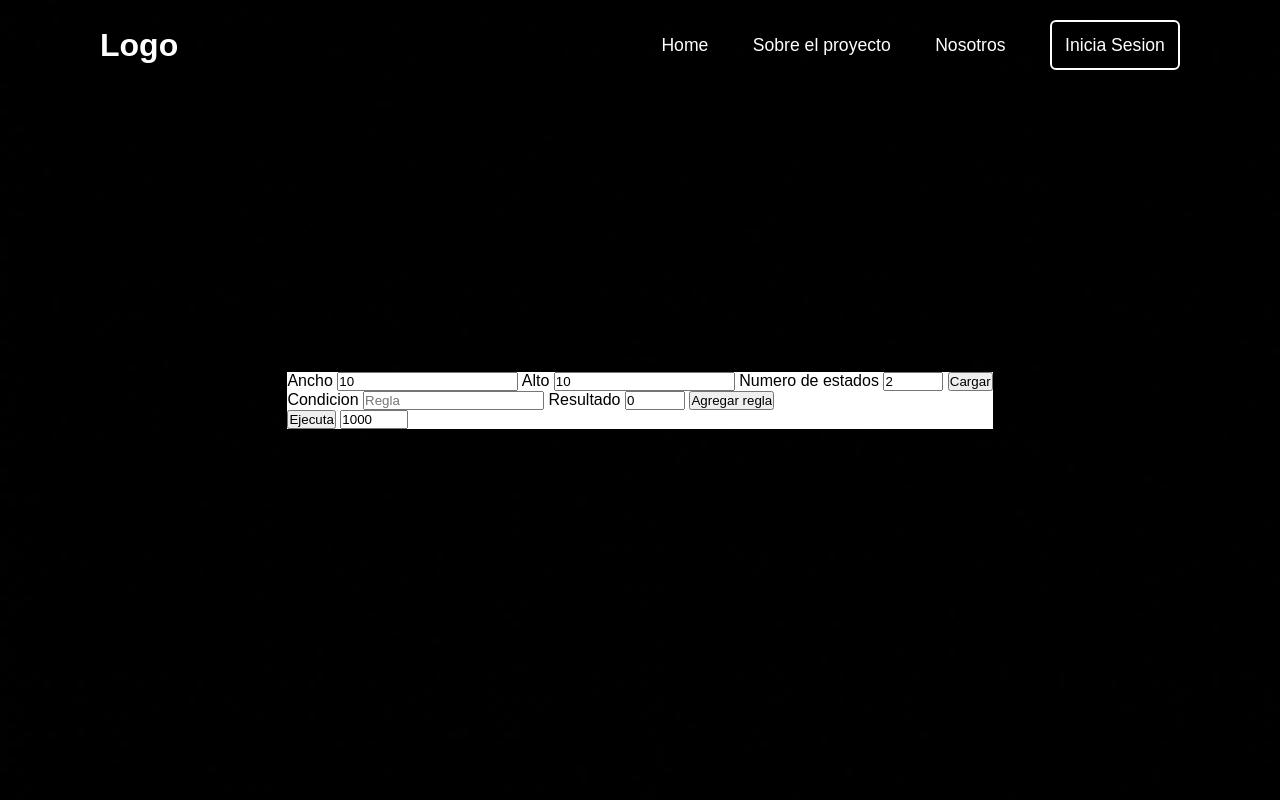
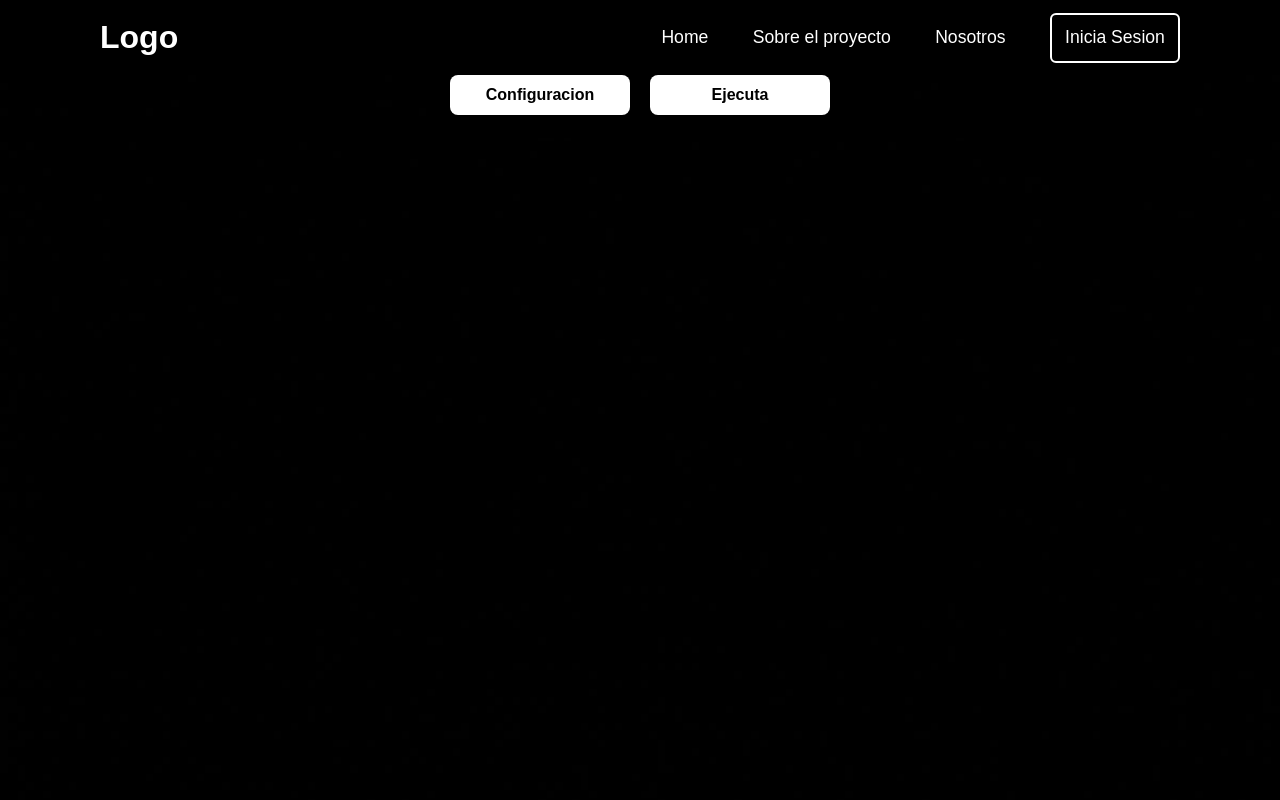
Before and after one commit to luis-ale-117/DistribCell-back, a Flask app: page / in a window 1280 px wide. Run offline with Flask 3, Linux system fonts and the light colour scheme.

Commit message:
Mejor diseño del home, cambio en navbar y en algunos nombres de archivos

```diff
--- a/src/index.py
+++ b/src/index.py
@@ -13,4 +13,4 @@ with app.app_context():
 #Iniciamos
 if __name__ == "__main__":
     app.secret_key = os.getenv("APP_SECRET","luisillo")
-    app.run(debug = True)
+    app.run(host="0.0.0.0",debug = True)
--- a/src/routes/dashboard.py
+++ b/src/routes/dashboard.py
@@ -18,7 +18,6 @@ from models.Key import Key
 def login_required(f):
     @wraps(f)
     def decorated_function(*args, **kwargs):
-        print(session['email'])
         if 'email' not in session:
             return redirect('/login')
         return f(*args, **kwargs)
--- a/src/static/home.js
+++ b/src/static/home.js
@@ -1,24 +1,10 @@
-const wrapper = document.querySelector('.wrapper');
-const signInLink = document.querySelector('.SigninLink');
-const signUpLink = document.querySelector('.SignupLink');
-const iconClose = document.querySelector('.icon-close');
-//const iconClose = document.querySelector('iconClose');
-const login = document.getElementById('btnLogin-popup');
-
-
-signUpLink.addEventListener('click', () => {
-    wrapper.classList.add('active');
+var configuration = document.getElementById('btnConfiguration')
+var popup = document.getElementById('form-container')
+var closeConfig = document.getElementById('closeConfig')
+console.log(configuration, popup, closeConfig)
+configuration.addEventListener('click', () => {
+    popup.style.display = 'block';
 });
-
-signInLink.addEventListener('click', () => {
-    wrapper.classList.remove('active');
-});
-
-login.addEventListener('click', () => {
-    wrapper.classList.add('active-popup');
-});
-
-iconClose.addEventListener('click', () => {
-    console.log(remove)
-    wrapper.classList.remove('active-popup');
-});
+closeConfig.addEventListener('click', () => {
+    popup.style.display = 'none';
+})
--- /dev/null
+++ b/src/static/navbar.js
@@ -0,0 +1,6 @@
+menu = document.querySelector('btnToggle')
+links = document.querySelector('nav-ul')
+menu.addEventListener("click", () => {
+    links.addClass('active');
+    console.log("Se activo el boton")
+})
--- a/src/static/styles/home.css
+++ b/src/static/styles/home.css
@@ -6,75 +6,133 @@
 }
 
 body {
-    display: flex;
-    justify-content: center;
-    align-items: center;
     min-height: 100vh;
     background: url('../imgs/black.jpg');
     background-size: cover;
     background-position: center;
+    width: 100%;
+    height: 100%;
 }
 
-header {
-    position: fixed;
-    top: 0;
-    left: 0;
+.div-config {
+    display: flex;
+    justify-content: center;
+    align-items: center;
+    margin-bottom: 5px;
+}
+.container {
+    background-color: black;
+    position: flex;
+    color: rgb(0, 0, 0);
     width: 100%;
-    padding: 20px 100px;
-    display: flex;
-    justify-content: space-between;
-    align-items: center;
-    z-index: 99;
+    height: 100%;
+    margin: 0 auto;
+
+}
+.forms {
+    background-color: white;
+}
+.form-container {
+    display: none;
+    position: absolute;
+    top: 45.5%;
+    left: 50%;
+    transform: translate(-50%, -50%);
+    width: 600px;
+    height: 500px;
+    background-color: white;
+    border-radius: 20px;
+    border-top-left-radius:20px ;
+    border-top-right-radius:20px ;
+    justify-self: center;
+    transition: all .5s;
+    z-index: 1;
 }
 
-.logo {
-    font-size: 2em;
-    color: #fff;
-    user-select: none;
+.close {
+    position: absolute;
+    top: 20px;
+    right: -30px;
+    transform: translate(-50%, -50%);
+    display: inline-block;
+    padding: 10px 20px;
+    background: transparent;
+    border: 1px solid #000000;
+    border-top-right-radius: 20px;
+    cursor: pointer;
+    transition: all .3s;
 }
 
-.navegation .link{
-    position: relative;
-    font-size: 1.1em;
-    color: #fff;
-    font-weight: 500;
-    margin-left: 40px;
-    text-decoration: none;
+.close:hover {
+    background-color: black;
+    color: white;
 }
 
-.navegation .link::after {
-    content: '';
-    position: absolute;
-    left: 0;
-    bottom: -6px;
-    width: 100%;
-    height: 3px;
-    background: #fff;
-    border-radius: 5px;
-    transform-origin: right;
-    transform: scaleX(0);
-    transition: transform .5s;
+.ca-configForm, .ca-rulesForm {
+    margin-top: 30px;
+    text-align: center;
+    width: 300px;
+    height: 300px;
+    float: left;
+    background:transparent;
+}
+.ca-statesColors {
+    display: flex;
+    justify-content: center;
+    margin-bottom: 20px;
+}
+.rules{
+    text-align: center;
+    margin-bottom: 5px;
 }
 
-.navegation .link:hover::after {
-    transform-origin: left;
-    transform: scaleX(1);
+.inputForm {
+    margin-bottom: 10px;
+}
+.inputForm label{
+    display: block;
+    font-weight: bold;
+}
+.inputForm input {
+    width: 30%;
+    padding: 10px;
+    border: 1px solid #ccc;
+    border-radius: 4px;
+}
+.inputFormCondition {
+    margin-bottom: 10px;
+}
+.inputFormCondition label{
+    display: block;
+    font-weight: bold;
+}
+.inputFormCondition input{
+    width: 60%;
+    padding: 10px;
+    border: 1px solid #ccc;
+    border-radius: 4px;
 }
 
-.navegation .btnLogin-popup {
-    width: 130px;
-    height: 50px;
-    background: transparent;
-    border: 2px solid #fff;
-    outline: none;
-    border-radius: 6px;
-    cursor: pointer;
-    font-size: 1.1em;
-    color: #fff;
-    margin-left: 40px;
+.grid{
+    display: flex;
+    align-items: center;
+    justify-content: center;
+    background-color: black;
 }
 
-.navegation .btnLogin-popup:hover {
-    background: #fff;
-    color: #162938;
+.btnForm {
+    width: fit-content;
+    padding: 0px 10px;
+    height: 30px;
+    background: rgb(255, 255, 255);
+    border-radius: 8px;
+    cursor: pointer;
+    font-size: 1em;
+    color: rgb(0, 0, 0);
 }
+.btnForm:hover {
+    background: rgb(0, 0, 0);
+    border: none;
+    color: rgb(255, 255, 255);
+    margin-bottom: 10px;
+}
--- a/src/static/styles/login.css
+++ b/src/static/styles/login.css
@@ -1,5 +1,11 @@
+.login {
+    display: grid;
+    align-items: center;
+    width: 100%;
+    text-align:center;
+}
 .wrapper {
-    position: relative;
+    position: static;
     width: 400px;
     height: 440px;
     background: white;
@@ -13,6 +19,8 @@
     overflow: hidden;
     transform: scale(1);
     transition: transform .5s ease, heigh .2s ease;
+    margin: 0 auto;
+    margin-top: 10px;
 }
 
 .wrapper.active {
@@ -140,6 +148,8 @@
 }
 
 .divBtn{
+    margin-left: 10px;
+    margin-right: 10px;
     background: transparent;
     display: flex;
     align-items: center;
@@ -147,7 +157,7 @@
 }
 
 .btn {
-    width: 50%;
+    width: 180px;
     height: 40px;
     background: rgb(255, 255, 255);
     border: none;
--- /dev/null
+++ b/src/static/styles/navbar.css
@@ -0,0 +1,172 @@
+nav {
+    position: sticky;
+    top: 0;
+    left: 0;
+    width: 100%;
+    padding: 20px 100px;
+    display: flex;
+    justify-content: space-between;
+    align-items: center;
+    z-index: 99;
+    background-color: black;
+    height: 75px;
+}
+
+.logo {
+    font-size: 2em;
+    color: #fff;
+    user-select: none;
+}
+
+.nav-ul {
+    float: right;
+}
+.nav-li {
+    display: inline-block;
+    line-height: 80px;
+    margin: 0;
+}
+
+.navigation .link{
+    position: relative;
+    font-size: 1.1em;
+    color: #fff;
+    font-weight: 500;
+    margin-left: 40px;
+    text-decoration: none;
+}
+
+.navigation .link::after {
+    content: '';
+    position: absolute;
+    left: 0;
+    bottom: -6px;
+    width: 100%;
+    height: 3px;
+    background: #fff;
+    border-radius: 5px;
+    transform-origin: right;
+    transform: scaleX(0);
+    transition: transform .5s;
+}
+
+.navigation .link:hover::after {
+    transform-origin: left;
+    transform: scaleX(1);
+}
+
+.navigation .btnLogin-popup {
+    width: 130px;
+    height: 50px;
+    background: transparent;
+    border: 2px solid #fff;
+    outline: none;
+    border-radius: 6px;
+    cursor: pointer;
+    font-size: 1.1em;
+    color: #fff;
+    margin-left: 40px;
+}
+
+.navigation .btnLogin-popup:hover {
+    background: #fff;
+    color: #162938;
+}
+
+.toggle {
+    color: #ffffff;
+    font-size: 25px;
+    transform: rotate(90deg);
+    cursor: pointer;
+    transition: .3s;
+    margin-left: 5px;
+}
+.btnToggle {
+    display: none;
+    position: absolute;
+    right: 50px;
+    width: 50px;
+    background: transparent;
+    border: 2px solid #fff;
+    outline: none;
+    border-radius: 6px;
+    cursor: pointer;
+    font-size: 1.1em;
+    color: #fff;
+    margin-left: 40px;
+}
+.btnToggle:hover {
+    .toggle{
+        color: black;
+    }
+    background: white;
+}
+
+@media screen and (max-width: 952px){
+    .nav-ul {
+        position: fixed;
+        width: 100%;
+        height: 100vh;
+        background-color: white;
+        top:75px;
+        left: 100%;
+        text-align: center;
+        transition: all 0.5s;
+    }
+    .nav-ul .active {
+        left: 100%;
+    }
+    .nav-ul .nav-li {
+        display: block;
+        margin: 50px 0;
+        line-height: 30px;
+    }
+    .navigation .link{
+        position: relative;
+        font-size: 1.1em;
+        color: #000000;
+        font-weight: 500;
+        margin-left: 40px;
+        text-decoration: none;
+    }
+    .navigation .link::after {
+        content: '';
+        position: absolute;
+        left: 0;
+        bottom: -6px;
+        width: 100%;
+        height: 3px;
+        background: #000000;
+        border-radius: 5px;
+        transform-origin: right;
+        transform: scaleX(0);
+        transition: transform .5s;
+    }
+
+    .navigation .link:hover::after {
+        transform-origin: left;
+        transform: scaleX(1);
+    }
+
+    .navigation .btnLogin-popup {
+        width: 130px;
+        height: 50px;
+        background: transparent;
+        border: 2px solid #000000;
+        outline: none;
+        border-radius: 6px;
+        cursor: pointer;
+        font-size: 1.1em;
+        color: #000000;
+        margin-left: 40px;
+    }
+
+    .navigation .btnLogin-popup:hover {
+        background: #000000;
+        color: #ffffff;
+    }
+    .btnToggle {
+        display: block;
+    }
+
+}
--- a/src/templates/footer.html
+++ b/src/templates/footer.html
@@ -2,5 +2,7 @@
     <script nomodule src="https://unpkg.com/ionicons@7.1.0/dist/ionicons/ionicons.js"></script>
     <!--<script src="../static/home.js"></script>-->
     <script src="../static/wasm/dash.js"></script>
+    <script src="../static/navbar.js"></script>
+    <script src="../static/home.js"></script>
 
 </html>
--- a/src/templates/header.html
+++ b/src/templates/header.html
@@ -10,6 +10,7 @@
 	<link rel="stylesheet" type="text/css" href="../static/styles/login.css">
 	<link rel="stylesheet" type="text/css" href="../static/styles/other.css">
 	<link rel="icon" type="image/x-icon" href="../static/imgs/favicon.png">
+	<link rel="stylesheet" type="text/css" href="../static/styles/navbar.css">
 	<!-- Script needed to execute Go with webassambly (wasm) -->
 	<script src="../static/wasm/wasm_exec.js"></script>
 	<!-- Script that contains wasm code to execute -->
--- a/src/templates/home.html
+++ b/src/templates/home.html
@@ -2,30 +2,64 @@
 
 <body>
 	{% include './navbar.html' %}
-	<div class="container" id="cellular-automaton" style="background-color: white;">
-		<form id="ca-configForm">
+	<div class="div-config">
+		<div class="divBtn">
+			<button id="btnConfiguration" type="button" class="btn">
+				<h4>Configuracion</h4>
+			</button>
+		</div>
+		<div class="divBtn">
+			<button button id="btnStep"  class=" btn btnForm">
+				<h4>Ejecuta</h4>
+			</button>
+		</div>
+	</div>
+	<div class="container" id="cellular-automaton">
+		<div class="form-container" id="form-container">
+			<span id="closeConfig" class="close">X</span>
+			<div class="forms">
+				<form id="ca-configForm" class="ca-configForm">
+					<div class="inputForm">
 						<label for="ca-width">Ancho</label>
 						<input id="ca-width" name="ca-width" type="number" min="3" step="1" value="10">
+					</div>
+					<div class="inputForm">
 						<label for="ca-height">Alto</label>
 						<input id="ca-height" name="ca-height" type="number" min="3" step="1" value="10">
-			<label for="ca-numStates">Numero de estados</label>
+					</div>
+					<div class="inputForm">
+						<label for="ca-numStates">No. de estados</label>
 					<input id="ca-numStates" name="ca-numStates" type="number" min="2" max="256" step="1" value="2">
-			<input type="submit" value="Cargar">
+					</div>
+					<input type="submit" class="btnForm" value="Cargar">
 				</form>
-		<table id="ca-statesColors">
+
+				<form id="ca-rulesForm" class="ca-rulesForm">
+					<table id="ca-statesColors" class="ca-statesColors">
 					</table>
-		<form id="ca-rulesForm">
+					<div class="inputFormCondition">
 						<label for="ca-condition">Condicion</label>
 						<input id="ca-condition" name="ca-condition" type="text" value="" placeholder="Regla">
+					</div>
+					<div class="inputForm">
 						<label for="ca-state">Resultado</label>
 						<input id="ca-state" name="ca-state" type="number" min="0" max="255" step="1" value="0">
-			<input type="submit" value="Agregar regla">
+					</div>
+					<input type="submit" class="btnForm" value="Agregar regla">
 				</form>
+			</div>
+			<div class="rules">
 				<ul id="ca-rulesList">
 				</ul>
-		<button id="btnStep">Ejecuta</button>
+				<br>
+				<div class="inputForm">
+					<label for="ca-speed">Velocidad (ms)</label>
 					<input id="ca-speed" name="ca-speed" type="number" min="1" max="1000" step="1" value="1000">
-		<div id="grid">
+				</div>
+			</div>
+		</div>
+		<br>
+		<div id="grid" class="grid">
 
 		</div>
 	</div>
--- a/src/templates/login.html
+++ b/src/templates/login.html
@@ -1,6 +1,7 @@
 {% include './header.html' %}
 <body>
 	{% include './navbar.html' %}
+    <div class="login">
         <div class="wrapper">
             <div class="formBox login">
                 <h2>Login</h2>
@@ -33,6 +34,8 @@
                 </form>
             </div>
         </div>
+    </div>
+
 </body>
 
 {% include './footer.html' %}
--- a/src/templates/navbar.html
+++ b/src/templates/navbar.html
@@ -1,8 +1,12 @@
-<header>
+<nav>
     <h2 class="logo">Logo</h2>
-    <nav class="navegation">
-        <a class="link" href="/">Home</a>
-        <a class="link" href="/proyect">Sobre el proyecto</a>
-        <a class="link" href="/aboutus">Nosotros</a>
-        <a href="/login"><button id="btnLogin-popup" class="btnLogin-popup">Inicia Sesion</button></a>
-</header>
+    <div class="navigation">
+        <ul class="nav-ul">
+            <li class="nav-li"><a class="link" href="/">Home</a></li>
+            <li class="nav-li"><a class="link" href="/proyect">Sobre el proyecto</a></li>
+            <li class="nav-li"><a class="link" href="/aboutus">Nosotros</a></li>
+            <li class="nav-li"><a href="/login"><button id="btnLogin-popup" class="btnLogin-popup">Inicia Sesion</button></a></li>
+        </ul>
+    </div>
+    <button class="btnToggle"><div class="toggle"> ||| </div> </button>
+</nav>
```
Also changed, not shown: src/routes/home.py (line endings or trailing spaces). Lines whose indentation alone changed are shown as unchanged.
